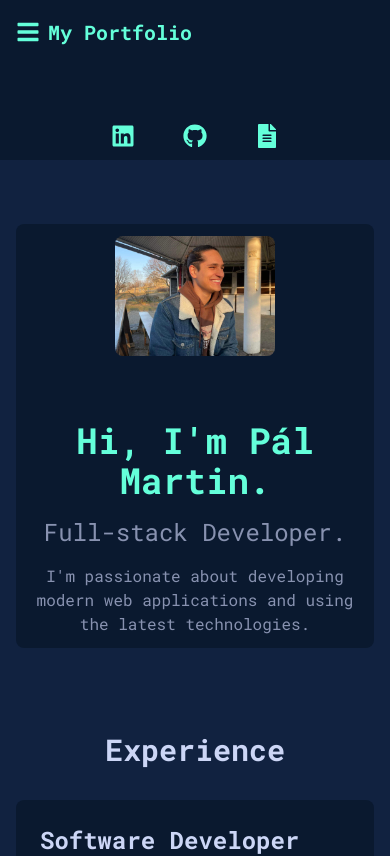
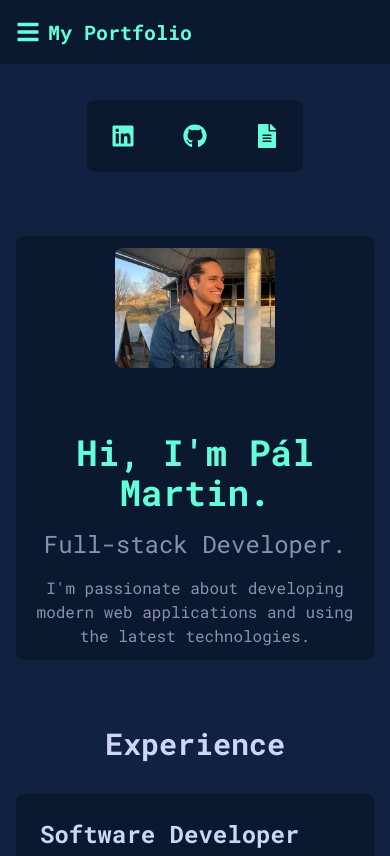
Before and after one commit to XY56L7/pal-martin-portfolio, a Next.js app: page / in a window 390 px wide. Shown: the top 856 px of the page. Built offline with nearby package versions, Linux system fonts and the light colour scheme.

Commit message:
Update the layouts

```diff
--- a/src/app/components/Experience.tsx
+++ b/src/app/components/Experience.tsx
@@ -84,7 +84,7 @@ const education: EducationItem[] = [
 
 const Experience: React.FC = () => {
   return (
-    <section id="experience" className="py-5 bg-lightBlue text-darkBlue">
+    <section id="experience" className="py-0.5 bg-lightBlue text-darkBlue">
       <div className="container mx-auto px-4">
         <h2 className="text-3xl font-bold mb-8 text-center text-lightestSlate">
           Experience
--- a/src/app/components/HeaderIcons.tsx
+++ b/src/app/components/HeaderIcons.tsx
@@ -5,12 +5,14 @@ import { FaLinkedin, FaGithub, FaFileAlt } from 'react-icons/fa';
 
 const HeaderIcons: React.FC = () => {
   return (
-    <div className="md:hidden flex justify-center space-x-6 mt-8 relative">
+    <div className="md:hidden flex justify-center mt-5 relative">
+      {/* Card */}
+      <div className="bg-darkBlue rounded-lg px-3 py-3 text-lightestSlate flex justify-center space-x-6">
         <a
           href="https://www.linkedin.com/in/martin-pal-8b4212235/"
           target="_blank"
           rel="noopener noreferrer"
-        className="p-3 rounded-full text-teal transition-colors duration-300 hover:text-lightBlue"
+          className="p-3 rounded-full text-teal transition-colors duration-300 hover:border-2 hover:border-teal"
         >
           <FaLinkedin size={24} />
         </a>
@@ -18,16 +20,17 @@ const HeaderIcons: React.FC = () => {
           href="https://github.com/XY56L7"
           target="_blank"
           rel="noopener noreferrer"
-        className="p-3 rounded-full text-teal transition-colors duration-300 hover:text-lightBlue"
+          className="p-3 rounded-full text-teal transition-colors duration-300 hover:border-2 hover:border-teal"
         >
           <FaGithub size={24} />
         </a>
         <a
           href="/Pal_Martin_CV_PDF.pdf"
-        className="p-3 rounded-full text-teal transition-colors duration-300 hover:text-lightBlue"
+          className="p-3 rounded-full text-teal transition-colors duration-300 hover:border-2 hover:border-teal"
         >
           <FaFileAlt size={24} />
         </a>
+      </div>
     </div>
   );
 };
--- a/src/app/components/Sidebar.tsx
+++ b/src/app/components/Sidebar.tsx
@@ -1,4 +1,3 @@
-// src/components/Sidebar.tsx
 "use client";
 
 import React, { useState } from 'react';
@@ -16,7 +15,7 @@ const Sidebar: React.FC = () => {
   return (
     <>
       {/* Mobil navigációs sáv */}
-      <div className="md:hidden fixed top-0 left-0 right-0 bg-transparent text-teal flex items-center px-4 h-16 z-50">
+      <div className="md:hidden fixed top-0 left-0 right-0 bg-darkBlue text-teal flex items-center px-4 h-16 z-50">
         <div className="flex items-center justify-between w-full">
           {/* Menü gomb és cím */}
           <div className="flex items-center">
@@ -39,7 +38,7 @@ const Sidebar: React.FC = () => {
 
       {/* Mobil lenyitható menü */}
       {isOpen && (
-        <div className="md:hidden fixed top-16 left-0 right-0 bg-lightBlue text-teal flex flex-col items-center z-40">
+        <div className="md:hidden fixed top-16 left-0 right-0 bg-darkBlue text-teal flex flex-col items-center z-40">
           {navItems.map((item, index) => (
             <a
               key={index}
--- a/src/app/index.css
+++ b/src/app/index.css
@@ -7,7 +7,7 @@
 
 body {
   font-family: 'Roboto Mono', monospace;
-  background-color: theme('colors.darkBlue');
+  background-color: theme('colors.lightBlue');
   color: theme('colors.lightestSlate');
 }
 
```
Lines whose indentation alone changed are shown as unchanged.
